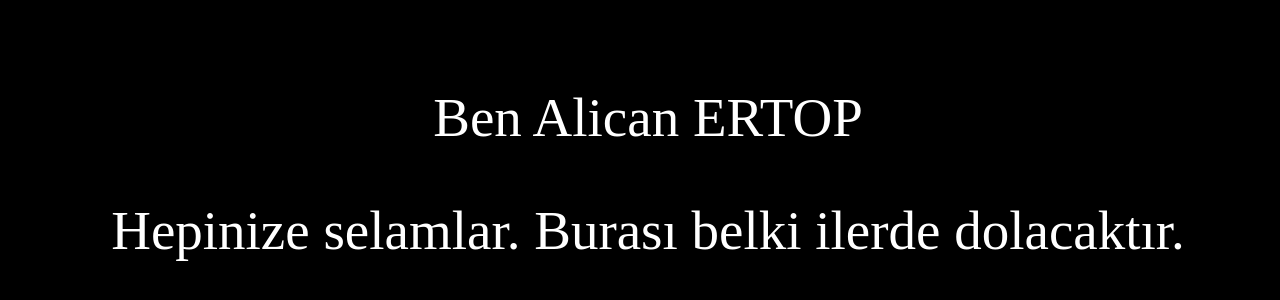
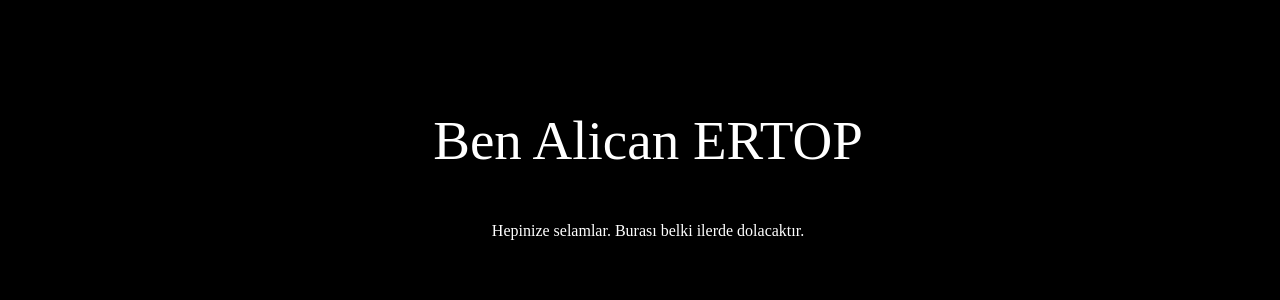
Before and after one commit to alicanertop/alicanertop.github.io, a plain HTML site: page index.html in a window 1280 px wide. Shown: the part 234-534 px from the top of the page. Drawn offline with Linux system fonts and the light colour scheme.

Commit message:
Update index.css

```diff
--- a/index.css
+++ b/index.css
@@ -10,11 +10,11 @@ body{
     color:white;
     overflow:hidden;
 }
-div {
+div.nameSurname {
     min-width: 100%;
     text-align: center;
     font-size: 55px;
 }
-div + div{
+div.hello {
     margin-top:50px;
 }
```
